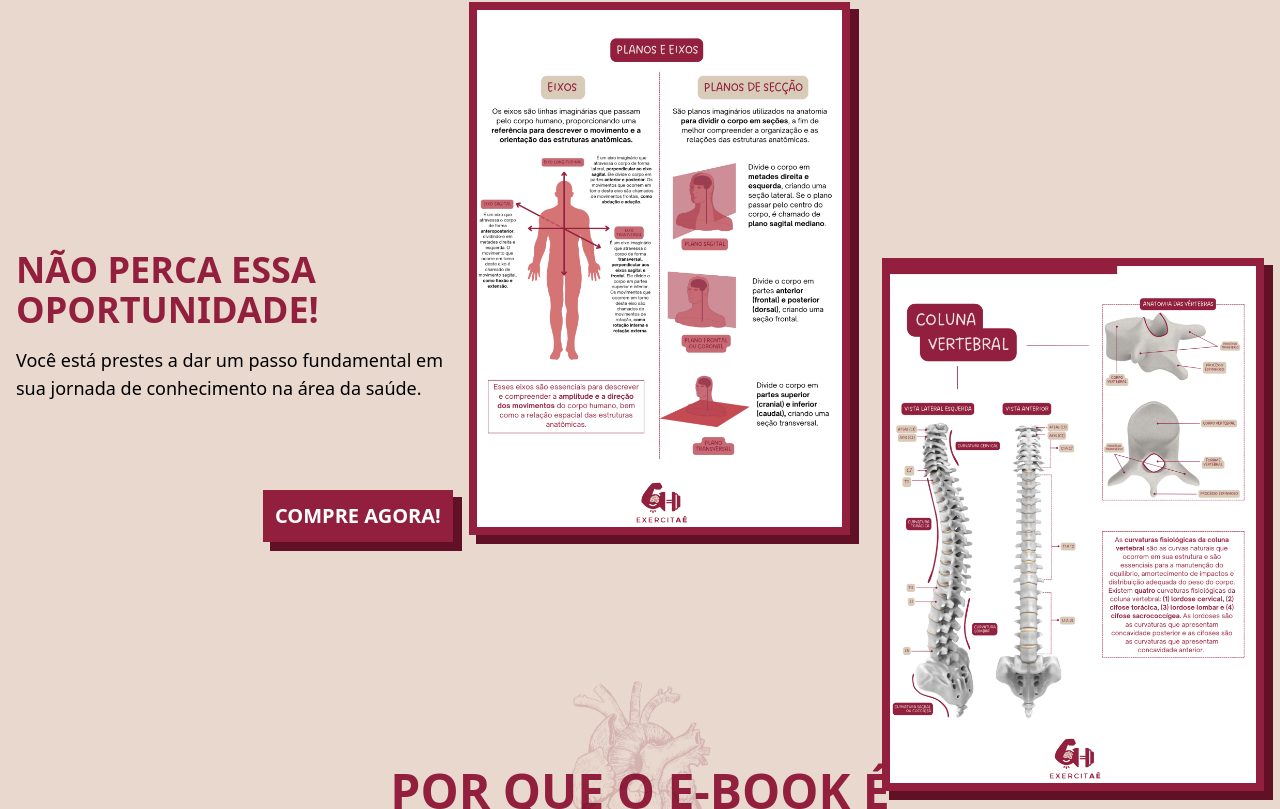
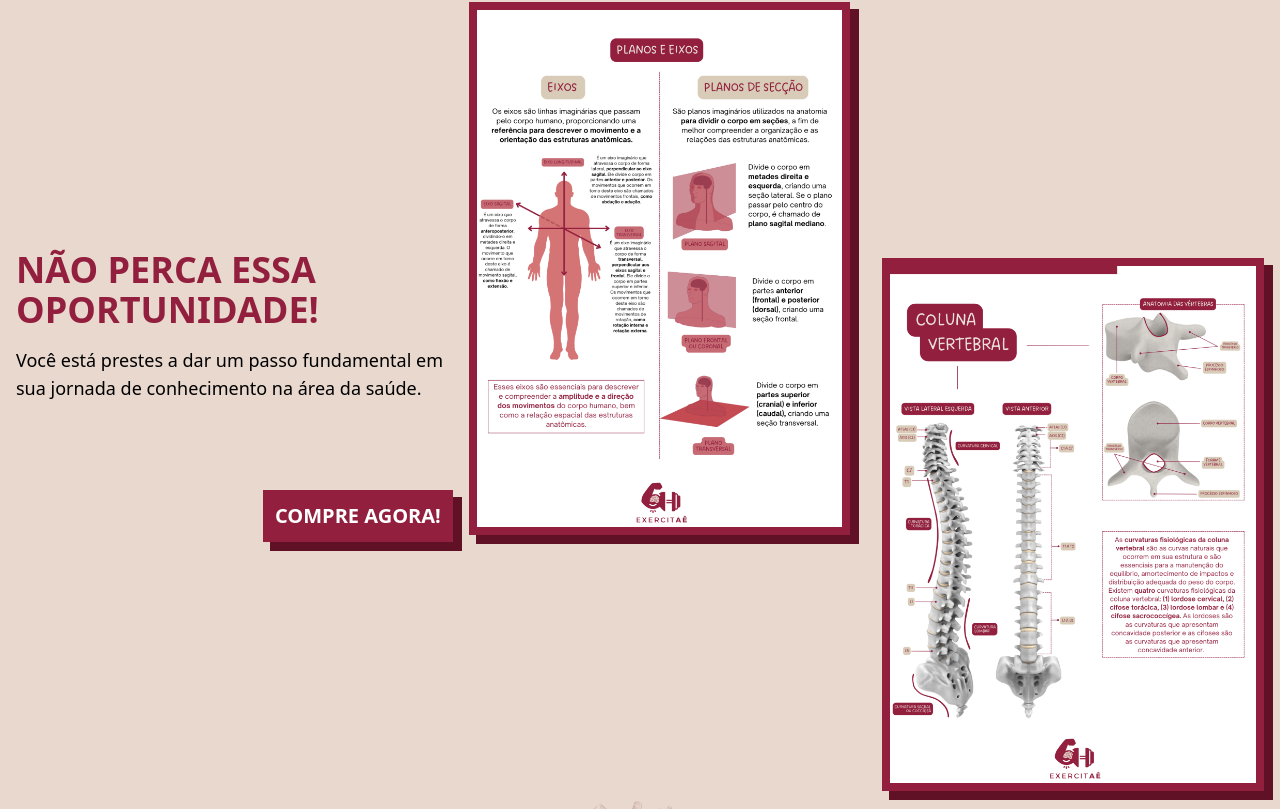
Before and after one commit to LucasFlaquer/exercitae-anatomia, a React (Vite) app: page / in a window 1280 px wide. Shown: the part 1411-2220 px from the top of the page. Built offline with nearby package versions, Linux system fonts and the light colour scheme; a web font is replaced by a local one.

Commit message:
fix: spacing

```diff
--- a/src/components/Oportunity.tsx
+++ b/src/components/Oportunity.tsx
@@ -5,7 +5,7 @@ import Column from '../assets/column.png'
 
 export function Oportunity() {
   return (
-    <div className="px-4 mt-10 container mx-auto pb-14 max-w-7xl relative flex items-center gap-4 flex-col lg:flex-row">
+    <div className="px-4 mt-10 container mx-auto pb-14 lg:pb-44 max-w-7xl relative flex items-center gap-4 flex-col lg:flex-row">
       <div className="order-2 lg:order-none content min-w-[35%] mt-4 lg:mt-0 mb-4 lg:mb-0">
         <h2 className="text-[#921F3E] font-bold uppercase text-2xl lg:text-4xl mb-4 ">
           Não perca essa oportunidade!
```
